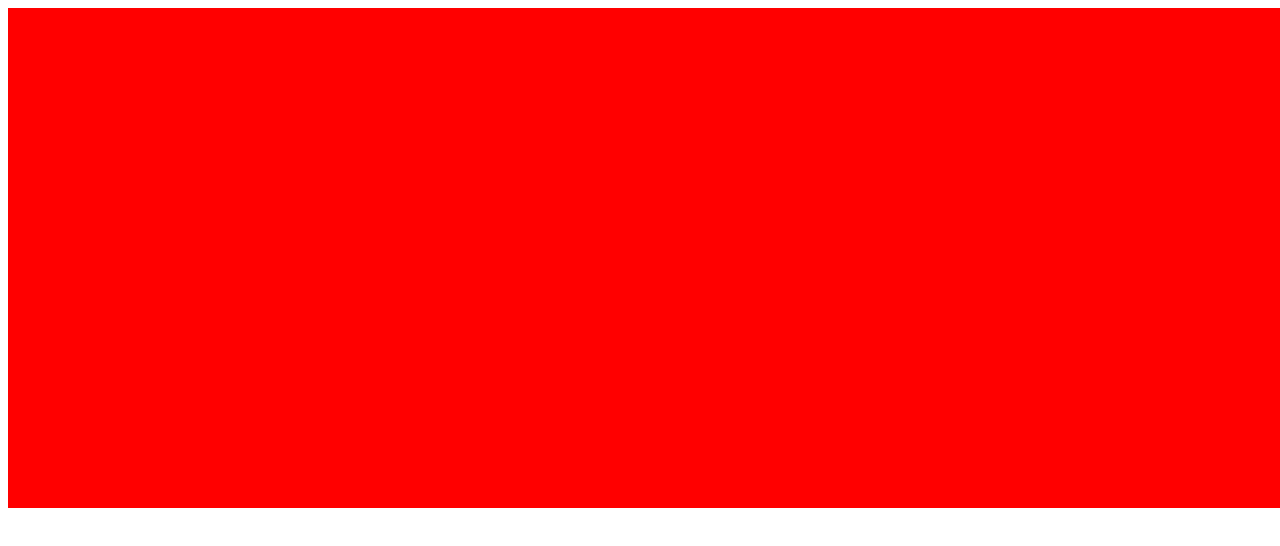
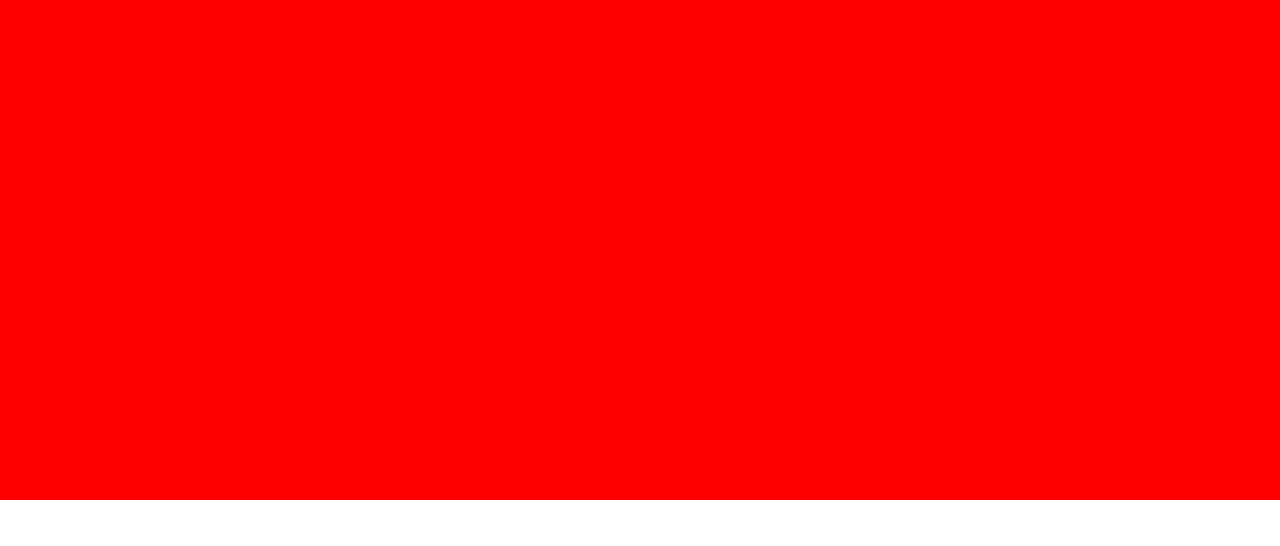
Before and after one commit to XiaoPan-Struggle/webpack-demo, a website built with webpack: page src/assets/index.html in a window 1280 px wide. Built offline with nearby package versions, Linux system fonts and the light colour scheme.

Commit message:
webpack-dev-start

```diff
--- a/package.json
+++ b/package.json
@@ -4,7 +4,7 @@
   "description": "",
   "main": "index.js",
   "scripts": {
-    "start": "webpack serve --open",
+    "start": "webpack-dev-server --open",
     "build": "rm -rf dist && webpack",
     "test": "echo \"Error: no test specified\" && exit 1"
   },
--- a/src/x.css
+++ b/src/x.css
@@ -1,3 +1,7 @@
+*{
+  margin: 0;
+  padding: 0;
+}
 #app{
   width: 100vw;
   height: 500px;
```
